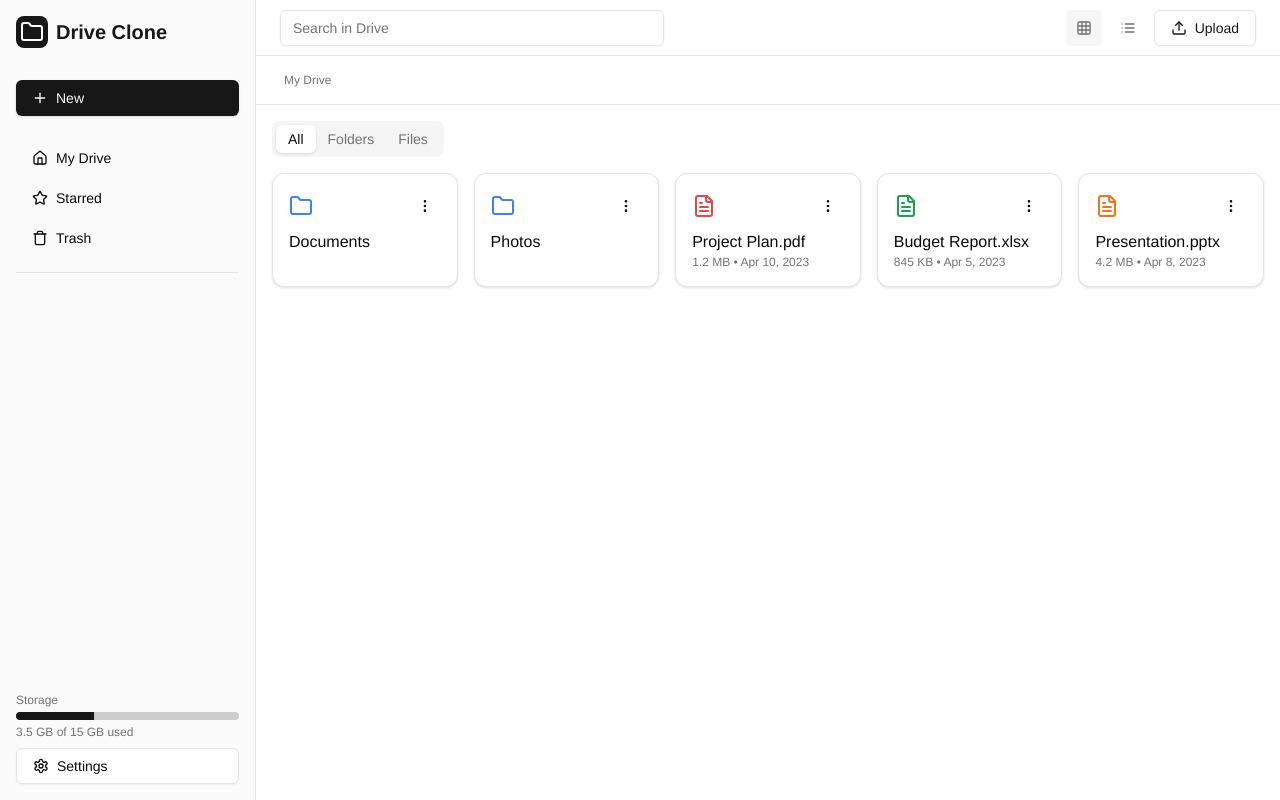
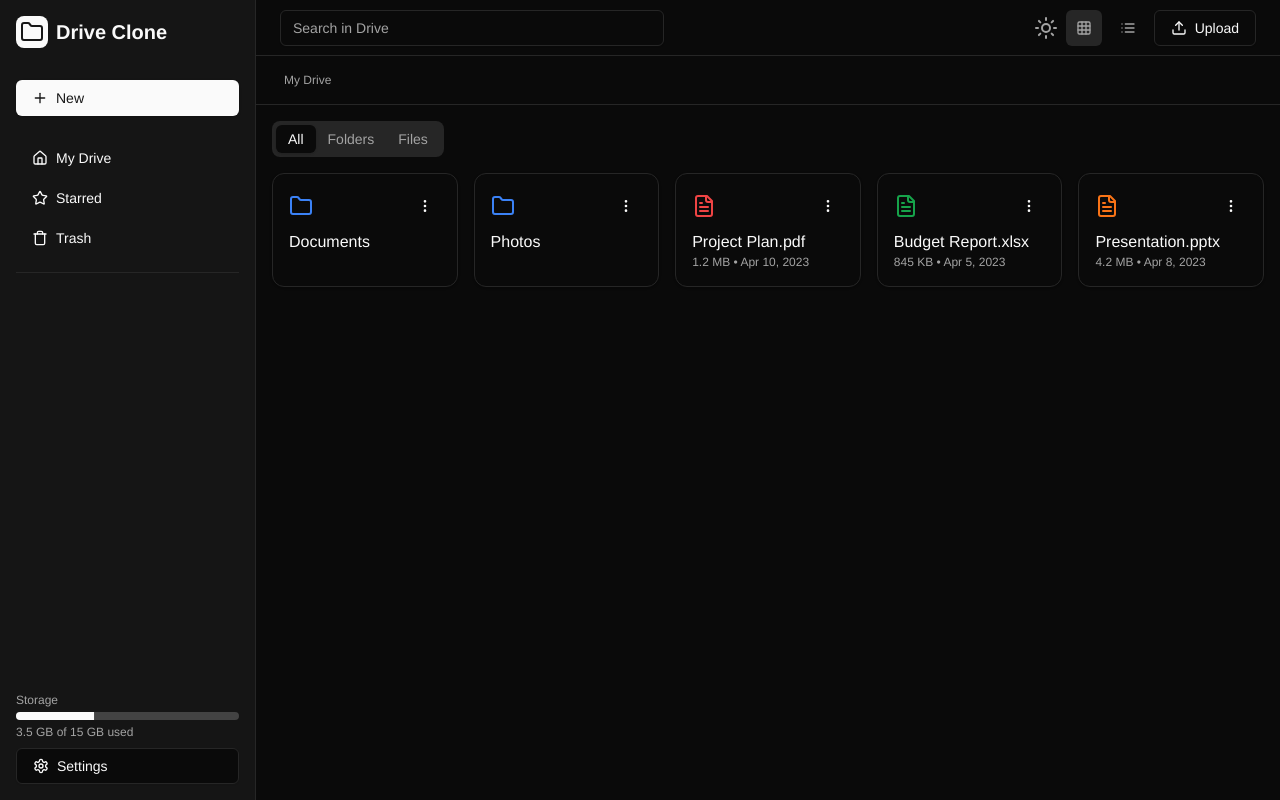
Before and after one commit to NithishSindhe/drive-clone, a Next.js app: page / in a window 1280 px wide. Built offline with nearby package versions, Linux system fonts and the light colour scheme.

Commit message:
Dark Mode :)

```diff
--- a/src/app/page.tsx
+++ b/src/app/page.tsx
@@ -1,10 +1,8 @@
 import DriveUI from '../components/drive-ui';
 
-
-      //<DriveUI/>
 export default function HomePage() {
   return (
-    <main className=" flex min-h-screen flex-col items-center justify-center bg-gradient-to-b from-[#2e026d] to-[#15162c] text-white">
+    <main id="main" className="flex min-h-screen flex-col items-center justify-center bg-gradient-to-b from-[#2e026d] to-[#15162c] text-white">
     <DriveUI/>
     </main>
   );
--- /dev/null
+++ b/src/components/dark-mode.tsx
@@ -0,0 +1,20 @@
+'use client';
+
+import { useState,useEffect } from "react"
+import { Sun, Moon } from "lucide-react"
+
+export default function DarkMode() {
+  const [mode, setMode] = useState<'dark' | 'light'>(() => {
+    return (localStorage.getItem('mode') as 'dark' | 'light') || 'dark';
+  });
+  useEffect(() => {
+    document.documentElement.classList.toggle('dark', mode === 'dark');
+    localStorage.setItem('mode', mode);
+  }, [mode]);
+  const changeMode = () => {
+      setMode(prev => (prev === 'dark' ? 'light' : 'dark'));
+  };
+  return <button onClick={changeMode}>
+            {mode === 'dark' ? <Sun /> : <Moon />}
+          </button>
+}
--- a/src/components/drive-ui.tsx
+++ b/src/components/drive-ui.tsx
@@ -42,6 +42,7 @@ import { Input } from "@/components/ui/input"
 import { Progress } from "@/components/ui/progress"
 import { Separator } from "@/components/ui/separator"
 import { Tabs, TabsList, TabsTrigger } from "@/components/ui/tabs"
+import  DarkMode from  "@/components/dark-mode"
 
 // Mock data
 const initialFiles:(FileType | FolderType)[] = [
@@ -192,6 +193,7 @@ export default function DriveUI() {
     return validFileTypes.includes(type as FileType["type"]);
   }
 
+
   const renderBlock = (file:FileType|FolderType):JSX.Element => {
     return <Card key={file.id} className="overflow-hidden">
                 <div
@@ -226,6 +228,7 @@ export default function DriveUI() {
                 </div>
               </Card>
   }
+
   return (
   <div className="flex h-screen w-screen bg-background">
     {/* Sidebar */}
@@ -236,6 +239,7 @@ export default function DriveUI() {
         </div>
         <h1 className="text-xl font-bold text-primary">Drive Clone</h1>
       </div>
+
 
       <Button className="mb-6 w-full justify-start gap-2" onClick={handleUpload}>
         <Plus className="h-4 w-4" />
@@ -285,6 +289,7 @@ export default function DriveUI() {
       <header className="flex h-14 items-center gap-4 border-b bg-background px-4 lg:px-6">
         <Input className="max-w-sm" placeholder="Search in Drive" type="search" />
         <div className="ml-auto flex items-center gap-2">
+          <DarkMode></DarkMode>
           <Button
             variant="ghost"
             size="icon"
```
